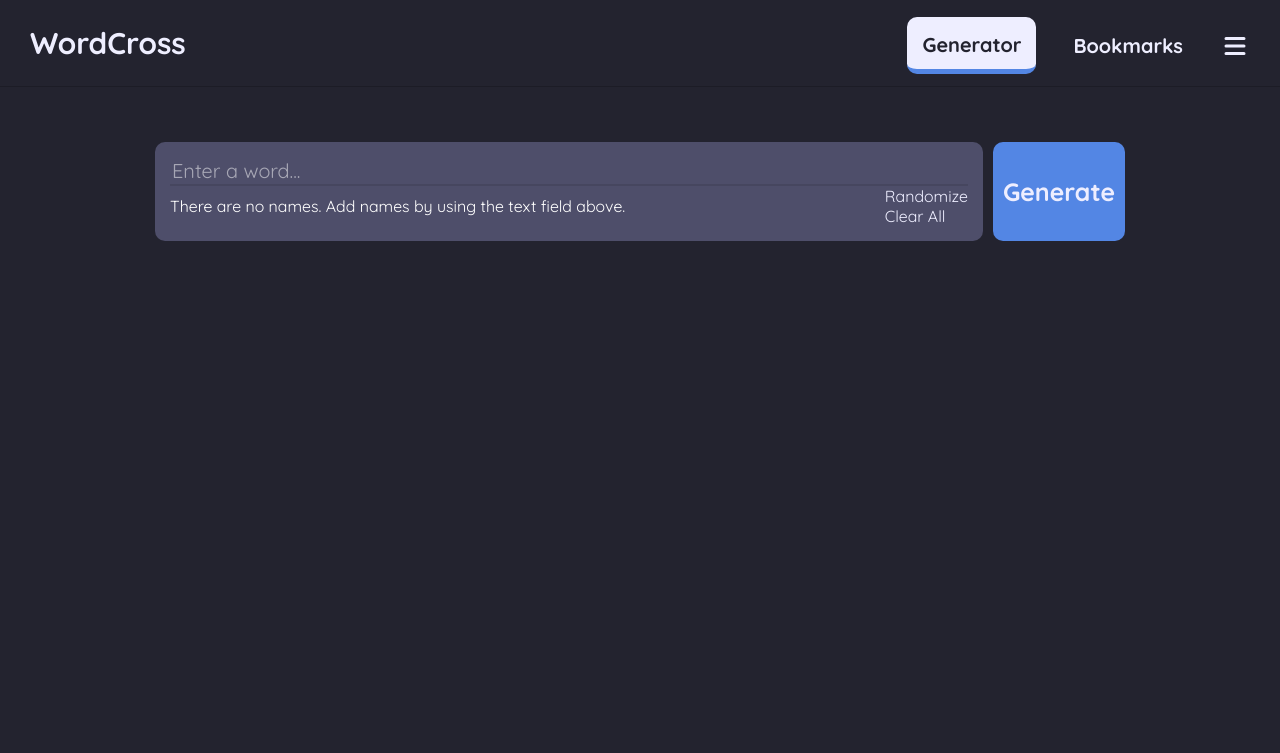
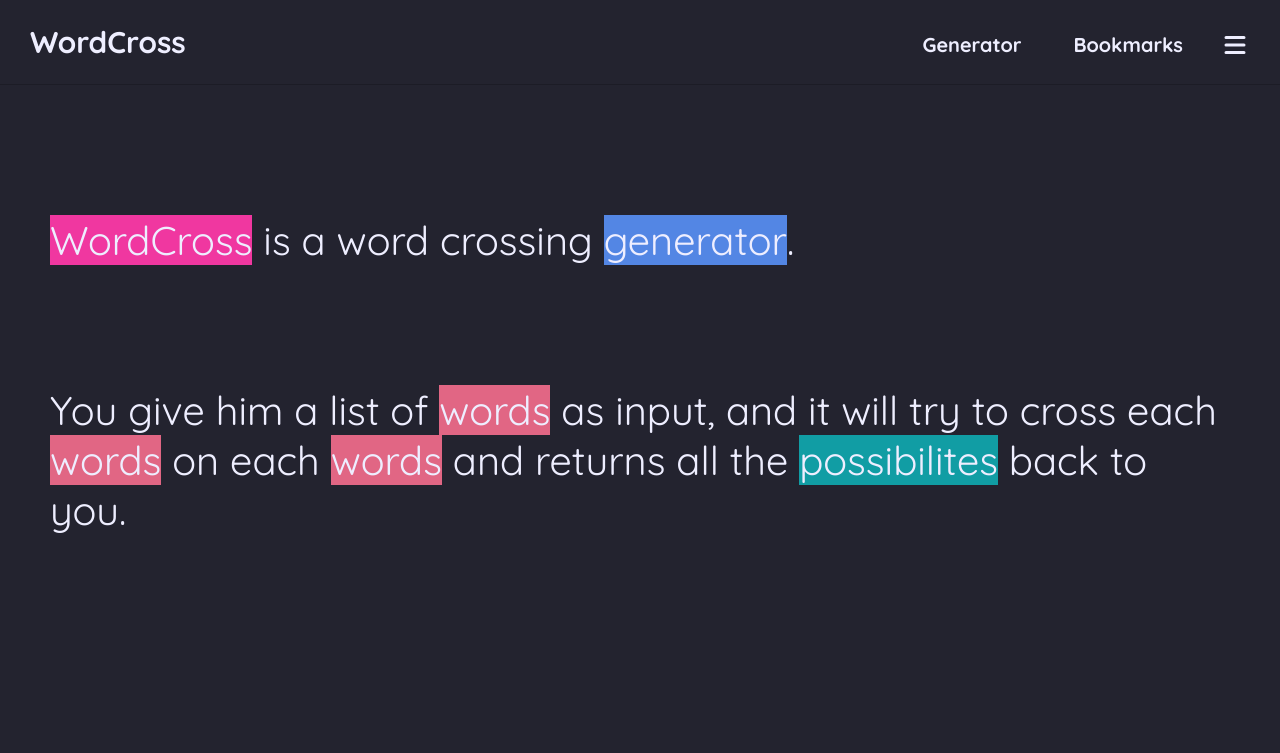
Before and after one commit to mmerabet42/WordCross, a React app: page / in a window 1280 px wide. Built offline with nearby package versions, Linux system fonts and the light colour scheme.

Commit message:
Adding homepage page

```diff
--- a/public/index.css
+++ b/public/index.css
@@ -27,4 +27,5 @@ body {
     --dark: #23232F;
     --dark2: #4E4E6A;
     --scrollbar-thumb: #09090955;
+    --pink: #F037A0;
 }
--- a/src/Components/App/index.js
+++ b/src/Components/App/index.js
@@ -11,6 +11,7 @@ import {
 import Dashboard from '../Dashboard';
 import GraphOutput from '../GraphOutput';
 import Bookmarks from '../Bookmarks';
+import Homepage from '../Homepage';
 
 const App = () => (
     <AppProvider>
@@ -19,8 +20,9 @@ const App = () => (
 );
 
 const InnerApp = () => {
+
     const [ menuState, setMenuState ] = React.useState({
-        current: 0,
+        current: 2,
         menus: [
             {
                 name: "Generator",
@@ -35,11 +37,19 @@ const InnerApp = () => {
                 component: (
                     <Bookmarks/>
                 )
+            }, {
+                name: "Homepage",
+                showMenu: false,
+                component: (
+                    <Homepage />
+                )
             }
         ]
     });
 
-    const menuClick = (id) => {
+    const menuClick = (name) => {
+        const id = menuState.menus.findIndex(value => value.name === name);
+
         if (menuState.current === id)
             return;
 
@@ -52,13 +62,18 @@ const InnerApp = () => {
     return (
         <AppContainer>
             <div className="title-container">
-                <p className="title">WordCross</p>
+                <p
+                    className="title"
+                    onClick={() => menuClick("Homepage")}
+                >
+                    WordCross
+                </p>
                 <div className="menu-selector">
                     {menuState.menus.map((menu, id) => (
-                        <p
+                        menu.showMenu || menu.showMenu === undefined && <p
                             key={id}
                             className={`icon ${menu.name} ${id === menuState.current ? "selected" : null}`}
-                            onClick={() => menuClick(id)}
+                            onClick={() => menuClick(menu.name)}
                         >
                             {menu.name}
                         </p>
--- a/src/Components/App/style.js
+++ b/src/Components/App/style.js
@@ -83,8 +83,7 @@ export const AppContainer = styled.div`
     .menu-selector .selected {
         background-color: var(--white);
         color: var(--dark);
-        border-bottom: 5px var(--blue) solid;
-        padding-bottom: 12px;
+        box-shadow: 0px -5px 0px var(--blue) inset;
 
         :hover {
             background-color: var(--white);
@@ -92,6 +91,7 @@ export const AppContainer = styled.div`
     }
 
     .title {
+        cursor: pointer;
         font-weight: bold;
 
         margin-top: 0px;
--- /dev/null
+++ b/src/Components/Homepage/index.js
@@ -0,0 +1,21 @@
+import React from 'react';
+
+import {
+    HomepageContainer
+} from './style.js';
+
+const Homepage = () => {
+    return (
+        <HomepageContainer>
+            <p>
+                <p className="l a">WordCross</p> is a word crossing <span className="l b">generator</span>.<br/>
+            </p>
+            <p>
+                You give him a list of <span className="l c">words</span> as input, and it will try to cross each <span className="l c">words</span> on each <span className="l c">words</span> and returns all the <span className="l d">possibilites</span> back to you.
+            </p>
+        </HomepageContainer>
+
+    );
+}
+
+export default Homepage;
--- /dev/null
+++ b/src/Components/Homepage/style.js
@@ -0,0 +1,46 @@
+import styled from 'styled-components';
+
+export const HomepageContainer = styled.div`
+    color: var(--white);
+    font-size: 40px;
+
+    height: 100%;
+
+    display: flex;
+    flex-direction: column;
+
+    .a {
+        background-color: var(--pink);
+    }
+
+    .b {
+        background-color: var(--blue);
+    }
+
+    .c {
+        background-color: var(--red);
+    }
+
+    .d {
+        background-color: var(--green);
+    }
+
+    .e {
+        background-color: var(--yellow);
+        color: black;
+    }
+
+    .l {
+        display: inline-block;
+
+        transition: all 0.1s ease-in-out;
+    }
+
+    .l:hover {
+        transform: scaleY(0.8) scaleX(0.9);
+    }
+
+    .l:active {
+        transform: scaleY(1.2) scaleX(0.5);
+    }
+`;
```
Also changed, not shown: 1 other file.
